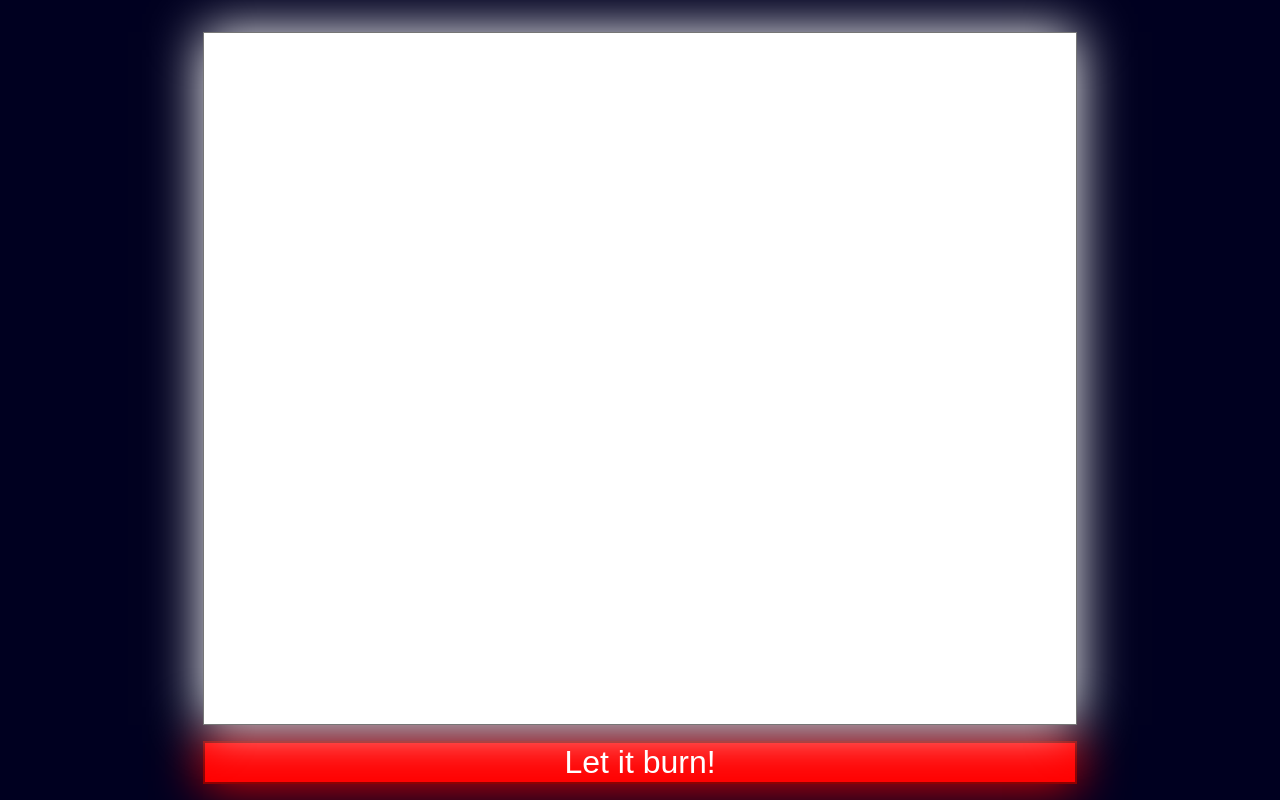
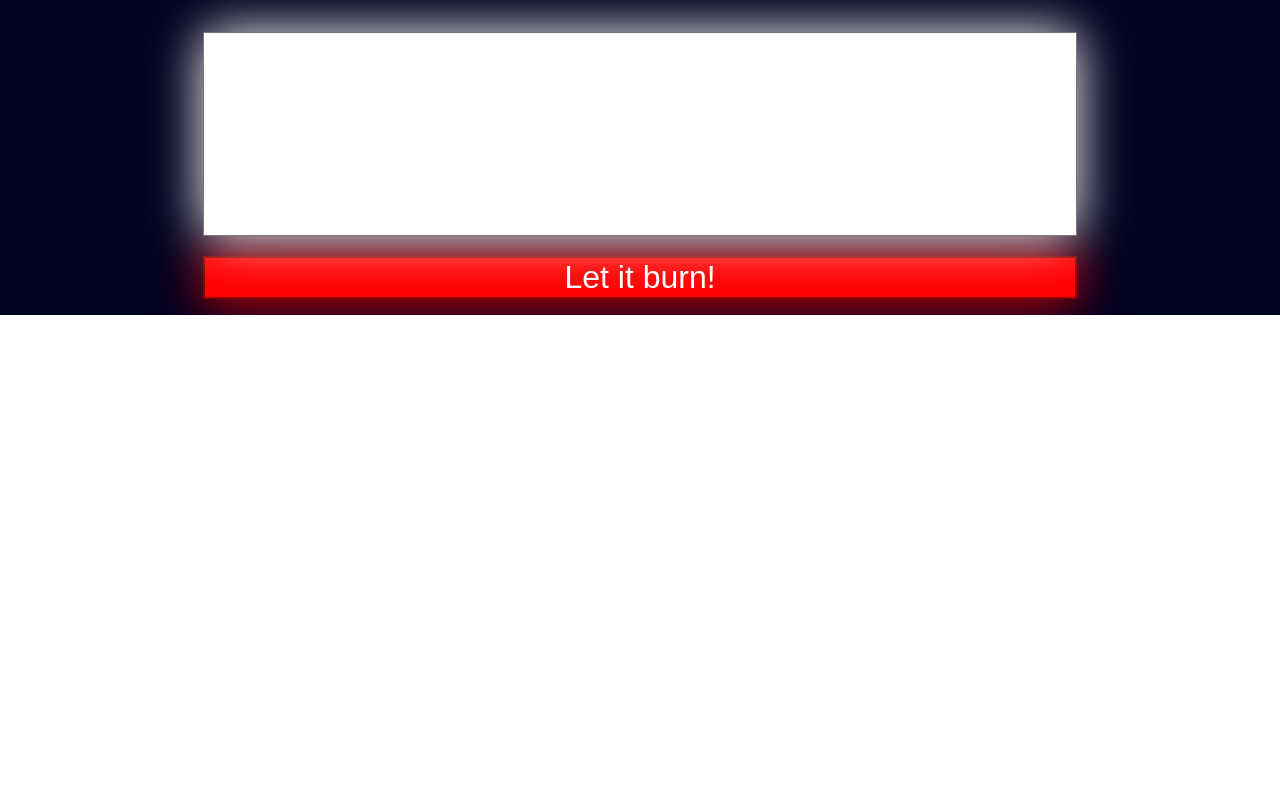
Before and after one commit to sodle/burnbook, a React (Create React App) app: page / in a window 1280 px wide. Built offline with nearby package versions, Linux system fonts and the light colour scheme.

Commit message:
viewport fix wtf

```diff
--- a/src/App.css
+++ b/src/App.css
@@ -4,6 +4,9 @@
   flex-direction: column;
   width: 100vw;
   height: 100vh;
+  height: -webkit-fill-available;
+  height: -moz-available;
+  height: stretch;
   box-sizing: border-box;
   align-items: center;
   padding: 1em;
@@ -47,7 +50,9 @@
 }
 
 .burnbox-outer {
-  height: 100%;
+  /* height: 100%; */
+  flex-basis: 100%;
+  flex-shrink: 1;
   padding: 1em;
   overflow: visible;
   z-index: 1000;
@@ -81,7 +86,7 @@
   margin-top: -1em;
   padding: 0;
   z-index: 2000;
-  rotate: 180deg;
+  transform: rotate(180deg);
   transition: all ease 1s;
 }
 
@@ -98,6 +103,8 @@
 }
 
 .burnbutton {
+  flex-basis: auto;
+  flex-shrink: 1;
   font-size: 2em;
   width: 70%;
   z-index: 0;
```
